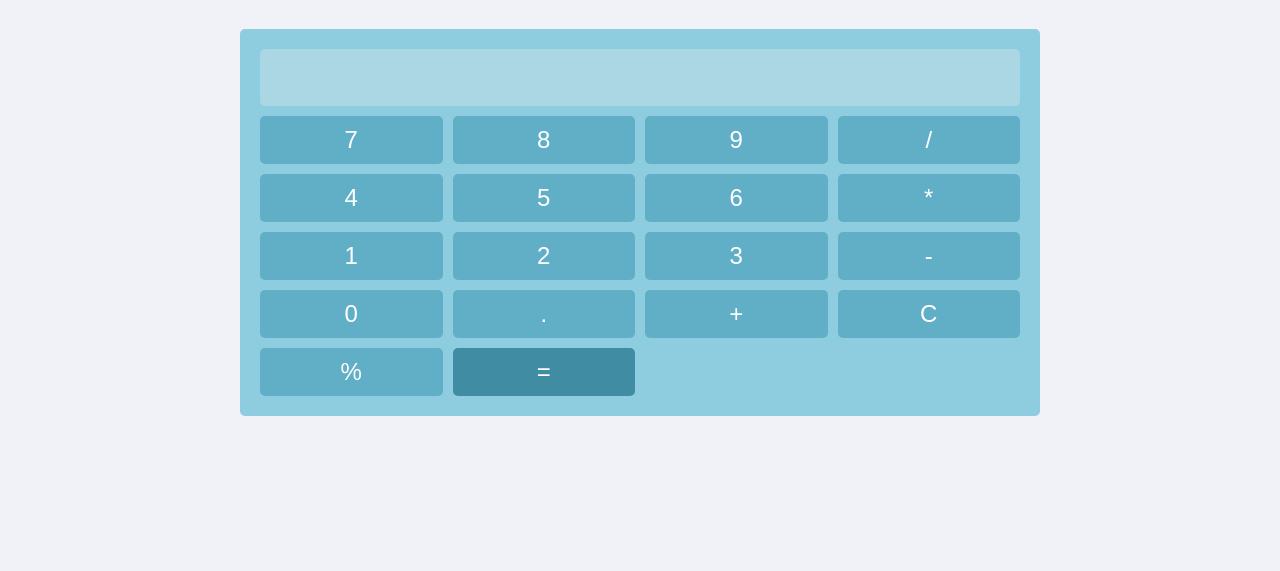
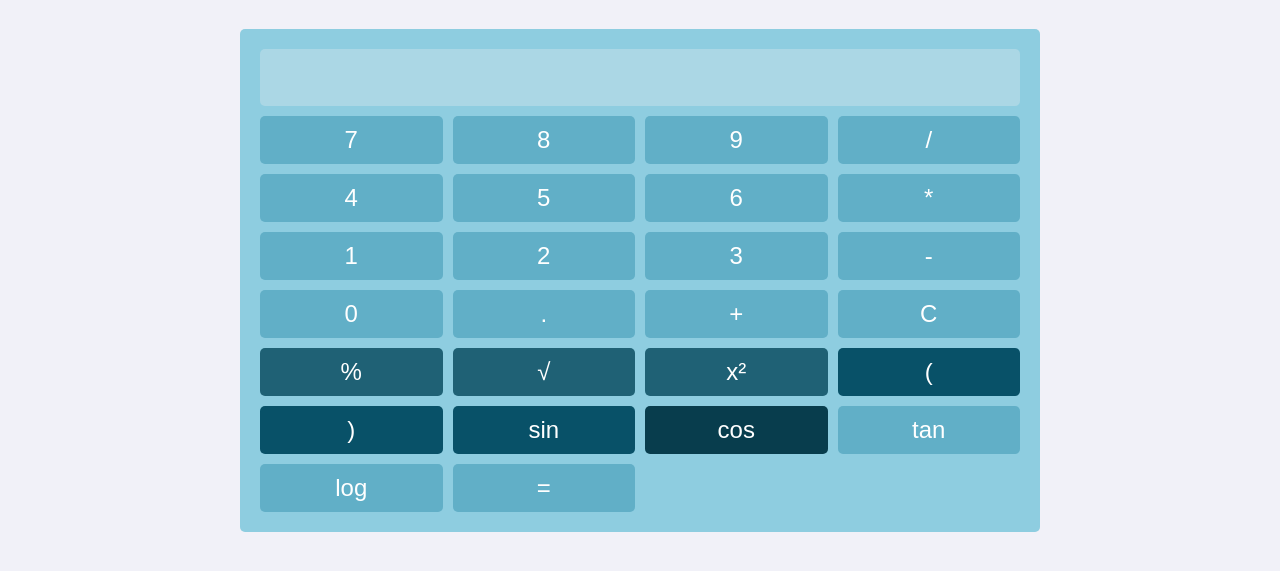
Before and after one commit to Candex22/calculadora_evaluacion, a plain HTML site: page index.html in a window 1280 px wide. Shown: the part 127-698 px from the top of the page. Drawn offline with Linux system fonts and the light colour scheme.

Commit message:
agregado de funciones

```diff
--- a/index.html
+++ b/index.html
@@ -37,11 +37,19 @@
                 <button onclick="calculate('+')">+</button>
                 <button onclick="calculate('clear')">C</button>
                 <button onclick="calculate('%')">%</button>
+                <button onclick="calculate('Math.sqrt(')">√</button>
+                <button onclick="calculate('**2')">x²</button>
+                <button onclick="calculate('(')">(</button>
+                <button onclick="calculate(')')">)</button>
+                <button onclick="calculate('Math.sin(')">sin</button>
+                <button onclick="calculate('Math.cos(')">cos</button>
+                <button onclick="calculate('Math.tan(')">tan</button>
+                <button onclick="calculate('Math.log(')">log</button>
                 <button onclick="calculate('calculate')">=</button>
             </div>
         </div>
     </div>
-    <script type="text/javascript" src="script.js"></script>
+    <script src="script.js"></script>
 </body>
 
 </html>
--- a/script.js
+++ b/script.js
@@ -25,7 +25,35 @@ function calculate(value) {
         } catch (error) {
             result.value = 'Error'; // Maneja errores en la evaluación
         }
-    } else {
+    } else if (value === '%') {
+        try {
+            result.value = eval(result.value + "/100"); // Divide el valor por 100 para calcular el porcentaje
+        } catch (error) {
+            result.value = 'Error';
+        }
+    } else if (value === 'Math.sqrt(') {
+        result.value += value; // Añade 'Math.sqrt(' al valor del input
+    }
+    else if (value === '**2') {
+        try {
+            result.value = eval(result.value + "**2"); // Evalúa el valor actual elevado a la potencia de 2
+        } catch (error) {
+            result.value = 'Error'; // Maneja cualquier error en la evaluación
+        }
+    }
+    else if (value === 'Math.sin(' || value === 'Math.cos(' || value === 'Math.tan(' || value === 'Math.log(') {
+        result.value += value; // Añade la función trigonométrica seleccionada al input
+    }
+    else if (value === '%') {
+        try {
+            result.value = eval(result.value + "/100"); // Calcula el porcentaje dividiendo por 100
+        } catch (error) {
+            result.value = 'Error'; // Maneja cualquier error en la evaluación
+        }
+    }else if (value === '(' || value === ')'){
+        result.value += value; // Añade parentesis seleccionado al input
+    }
+    else {
         result.value += value; // Añade el valor del botón al input
     }
 }
--- a/style.css
+++ b/style.css
@@ -10,7 +10,9 @@
     --bg-primary: var(--bg-light);
     --bg-secondary: #8ecde0;
     --bg-tertiary: #61afc7;
-    --bg-especial: #3f8ca3;
+    --bg-especial: #083d4d;
+    --bg-especialuno: #1f6175;
+    --bg-tri: #085168;
     --text-primary: var(--text-dark);
     --shadow-color: rgba(0, 0, 0, 0.1);
     --border-color: rgba(0, 0, 0, 0.2);
@@ -21,7 +23,9 @@
     --bg-primary: var(--bg-dark);
     --bg-secondary: rgba(20, 20, 40, 0.7);
     --bg-tertiary: rgba(10, 10, 25, 0.6);
-    --bg-especial: rgba(15, 15, 48, 0.6);
+    --bg-especial: rgba(36, 36, 94, 0.6);
+    --bg-especialuno: rgba(25, 25, 82, 0.6);
+    --bg-tri: rgba(28, 28, 82, 0.6);
     --text-primary: var(--text-light);
     --shadow-color: rgba(157, 78, 221, 0.3);
     --border-color: rgba(157, 78, 221, 0.3);
@@ -36,7 +40,8 @@ body {
     margin: 0;
     padding: 0;
     font-family: Arial, sans-serif;
-    background-color: var(--bg-primary); /* Cambia el color de fondo */
+    background-color: var(--bg-primary);
+    /* Cambia el color de fondo */
 }
 
 .container {
@@ -47,7 +52,8 @@ body {
 }
 
 h1 {
-    color: var(--text-primary); /* Cambia el color del texto */
+    color: var(--text-primary);
+    /* Cambia el color del texto */
 }
 
 .calculator {
@@ -78,22 +84,39 @@ h1 {
 
 button {
     padding: 10px;
-    font-size: 1.5em; /* Cambia el tamaño de la fuente */
+    font-size: 1.5em;
+    /* Cambia el tamaño de la fuente */
     color: #fff;
-    background-color: var(--bg-tertiary); /* Cambia el color del botón */
+    background-color: var(--bg-tertiary);
+    /* Cambia el color del botón */
     border: none;
     border-radius: 5px;
     cursor: pointer;
 }
 
 button:hover {
-    background-color: var(--shadow-color); /* Cambia el color del botón al pasar el cursor */
+    background-color: var(--shadow-color);
+    /* Cambia el color del botón al pasar el cursor */
 }
 
 button:active {
     transform: translateY(2px); /* Añade efecto al presionar */
 }
-button:nth-child(18) {
+
+button:nth-child(23) {
     background-color: var(--bg-especial); /* Cambia el color del botón del igual */
     color: #fff;
 }
+
+button:nth-child(17),button:nth-child(18),
+button:nth-child(19) {
+    background-color: var(--bg-especialuno); /* Cambia el color de los botones de porcetanje, raíz y potencia */
+    color: #fff;
+}
+
+button:nth-child(20),
+button:nth-child(21),
+button:nth-child(22) {
+    background-color: var(--bg-tri); /* Cambia el color de los botones de seno, coseno y tangente */
+    color: #fff;
+}
```
